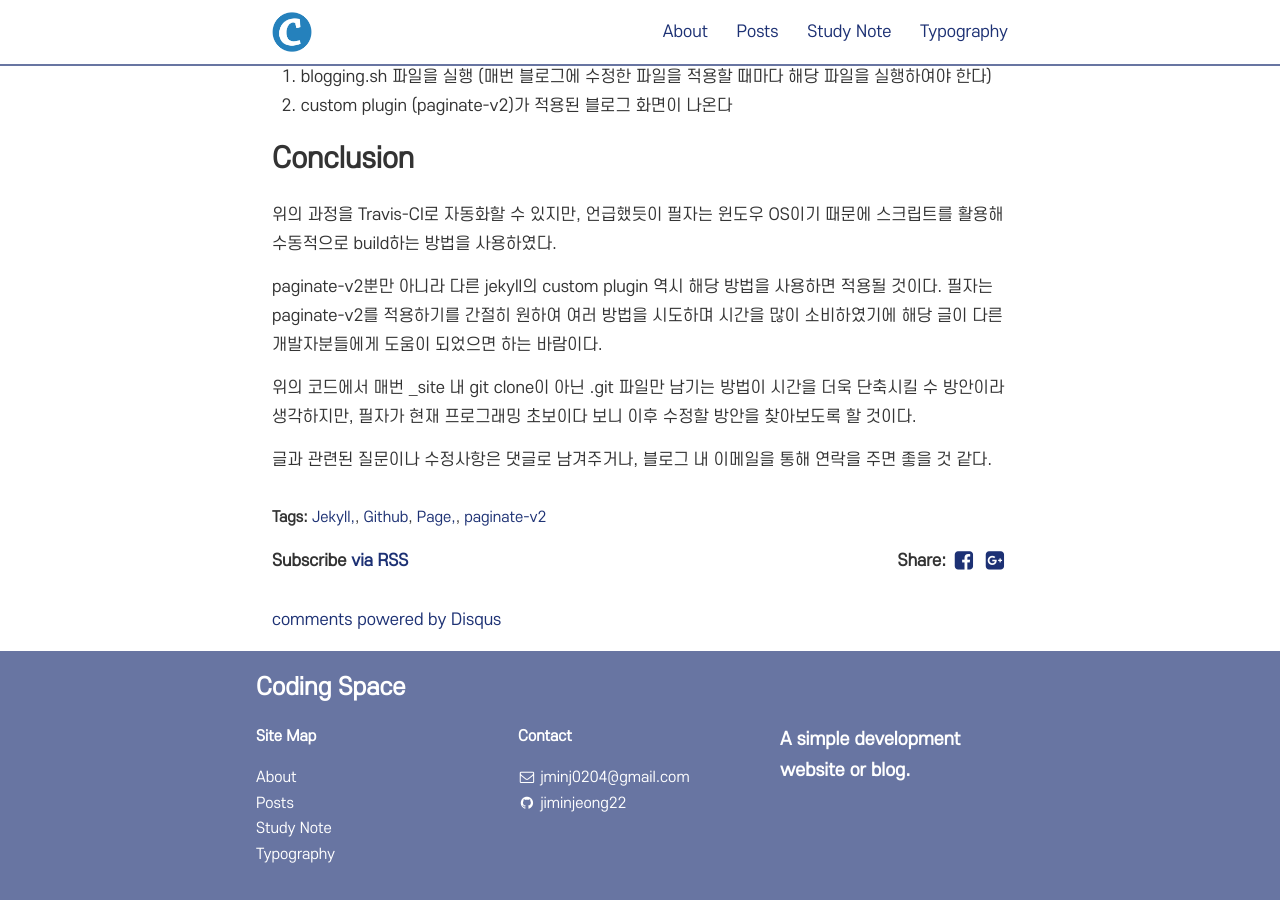
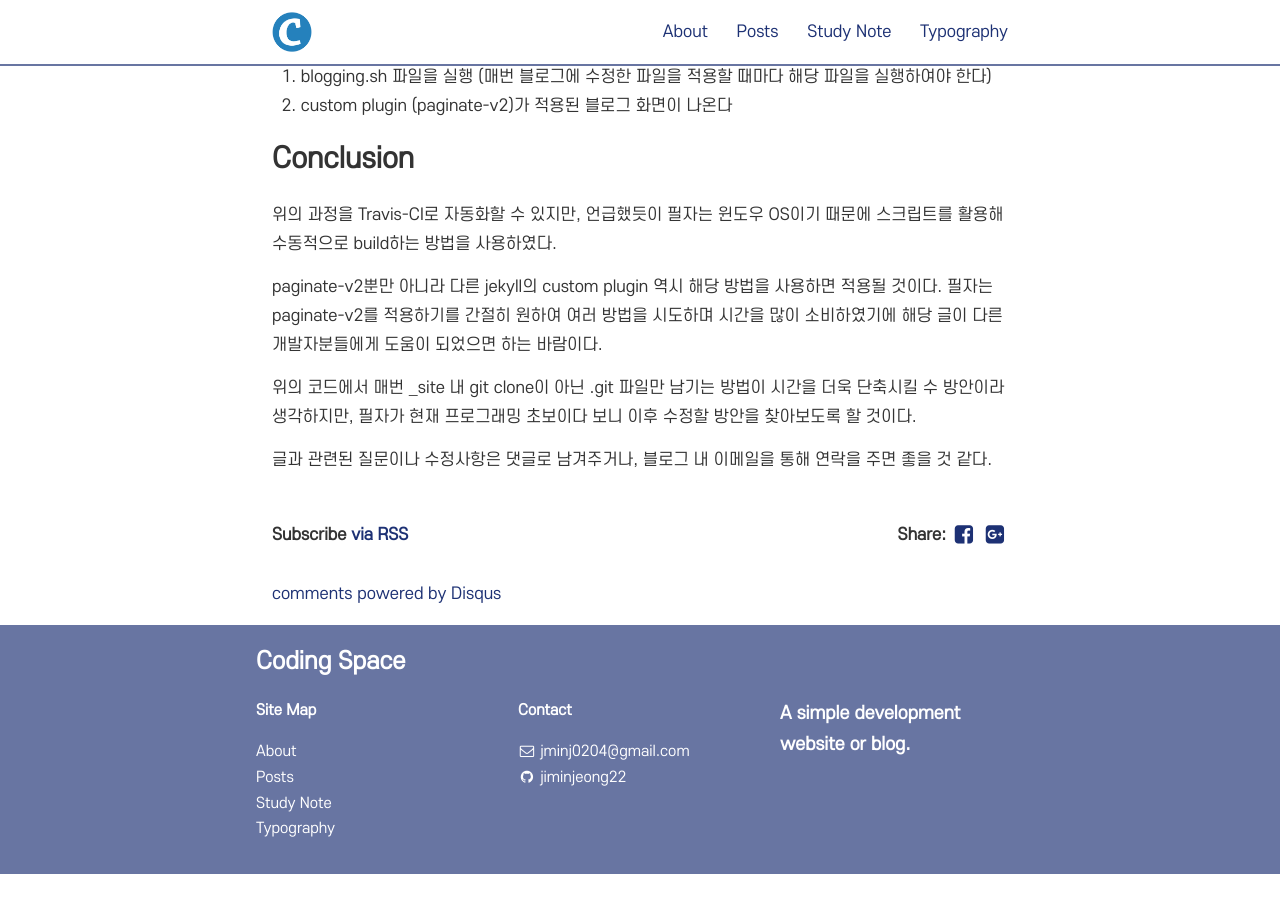
Before and after one commit to jminj0204/blog-posts, a Jekyll site: the page built from _posts/2020-02-13-jekyll-custom-plugin.md, in a window 1280 px wide and 900 px high, scrolled down 1787 px. Built offline with Jekyll 4.4.1, drawn with Linux system fonts in a browser that asks for light colours; nearby versions of some CDN libraries; comment, search, counter and statistics services are not loaded; after the commit the page ends 2661 px from its top, so only the background shows below that.

Commit message:
2020-02-14_00-21-51

```diff
--- a/_posts/2020-02-13-jekyll-custom-plugins.md
+++ b/_posts/2020-02-13-jekyll-custom-plugin.md
@@ -1,10 +1,9 @@
 ---
 layout: post
 title: "[Jekyll] Github Page에서 Jekyll Custom Plugins (paginate-v2) 적용하기"
-date:   2020-02-13T11:25:52-05:00
+date:   2020-02-13
 author: Jimin Jeong
 categories: Jekyll
-tags:	Jekyll, Github Page, paginate-v2
 ---
 
 ## Problem
```
